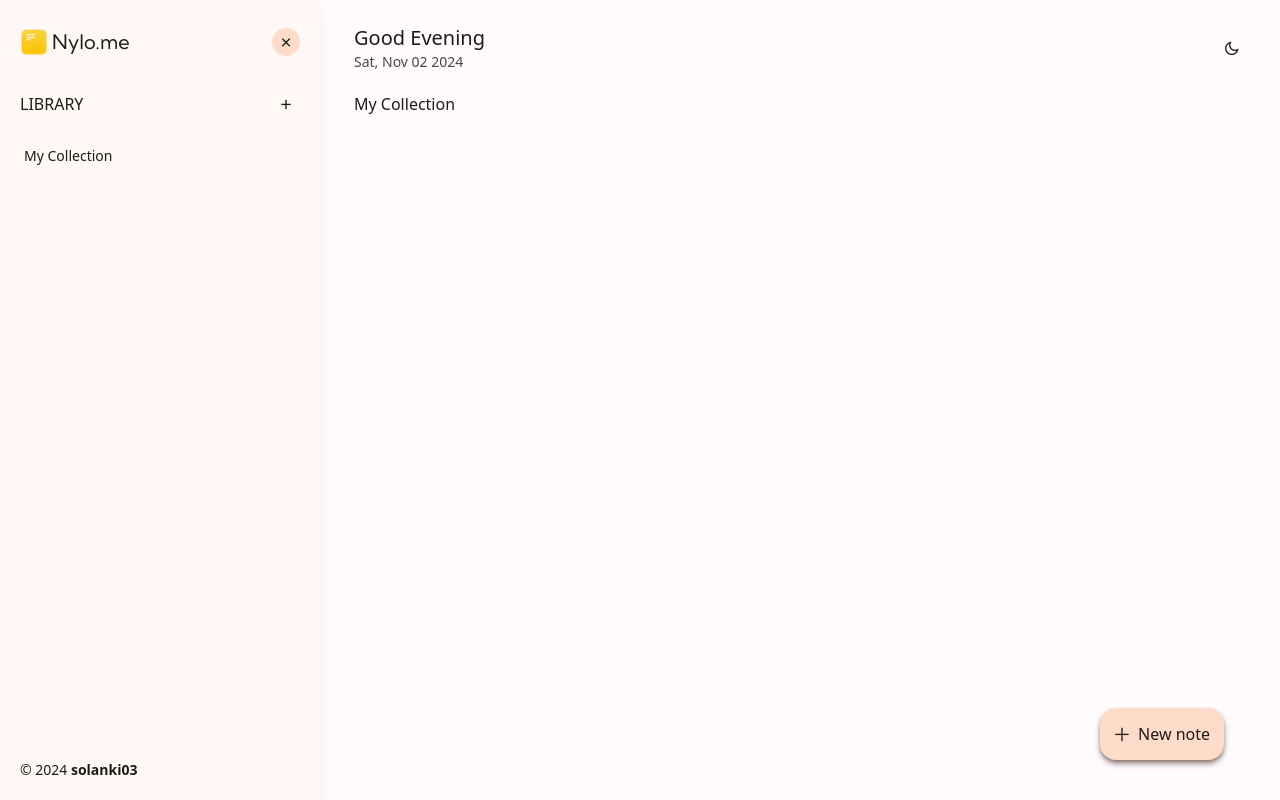
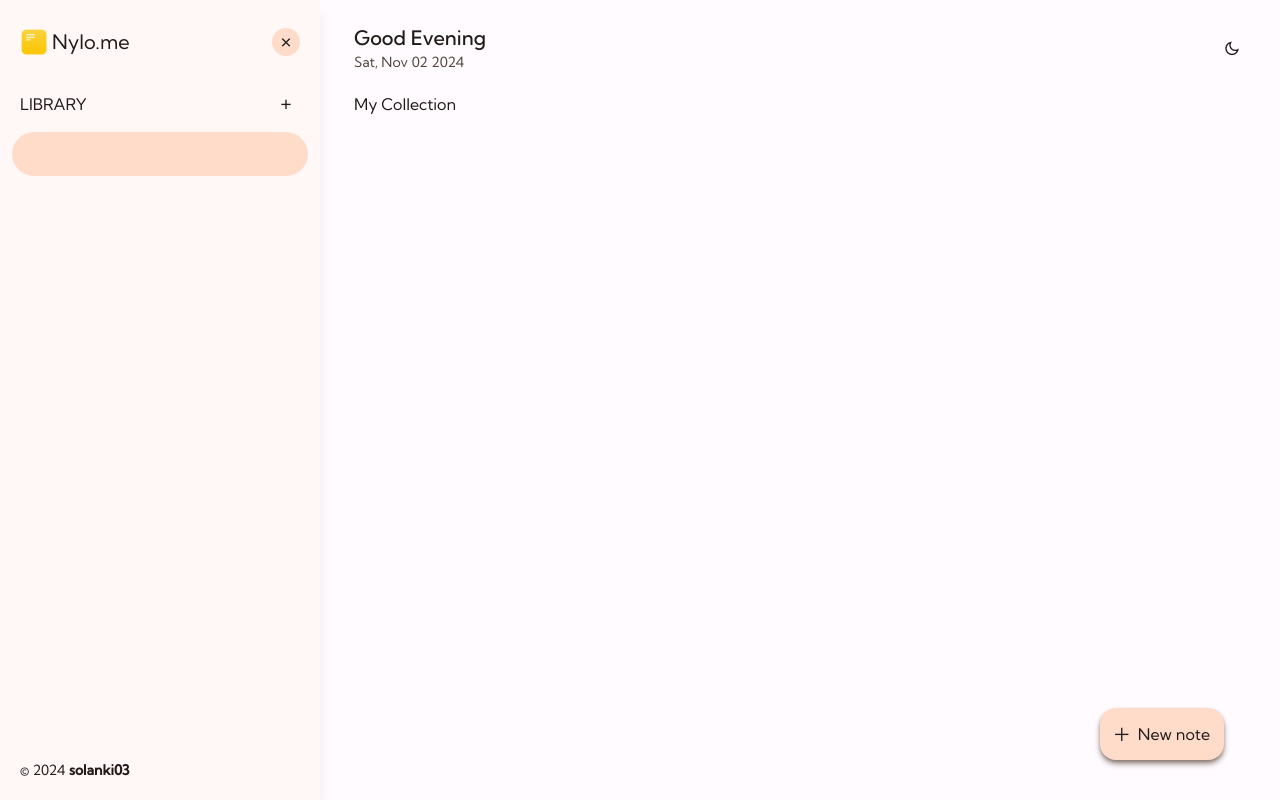
Before and after one commit to solanki03/Nylo.me, a website built with Vite: page index.html in a window 1280 px wide. Both pictures are taken after a click on the button 286 px from the left and 104 px from the top of the page. Built offline with nearby package versions, Linux system fonts and the light colour scheme.

Commit message:
Create new notebook field added

```diff
--- a/index.html
+++ b/index.html
@@ -21,7 +21,7 @@
   <link href="https://cdn.jsdelivr.net/npm/remixicon@4.2.0/fonts/remixicon.css" rel="stylesheet" />
 </head>
 
-<body class="bg-[#FFFBFF] text-[#201A18] lg:ps-[330px] dark:bg-[#201A18] dark:text-[#EDE0DB]">
+<body class="bg-[#FFFBFF] text-[#201A18] lg:ps-[330px] dark:bg-[#201A18] dark:text-[#EDE0DB] font-kumbhSans">
   <!-- Sidebar section start -->
   <header class="fixed top-0 left-0 w-80 z-20 h-screen py-5 px-3 bg-[#FFF8F6] dark:bg-[#201A18] shadow-lg transform -translate-x-full transition-transform duration-300 lg:translate-x-0" data-sidebar>
     <!-- logo section start -->
@@ -48,13 +48,13 @@
 
     <!-- my note collection section start -->
     <div class="overflow-y-auto h-screen" data-sidebar-list>
-      <div class="flex items-center justify-between p-3 rounded-3xl hover:bg-[#FFDBCA] hover:dark:bg-[#5C4032] hover-container">
-        <p class="text-sm">My Collection</p>
+      <!-- <div class="flex items-center justify-between p-3 rounded-3xl hover:bg-[#FFDBCA] hover:dark:bg-[#5C4032] hover-container">
+        <p class="text-sm" data-notebook-field>My Collection</p>
         <div>
-          <button class="ri-edit-line mr-5"></button>
-          <button class="ri-delete-bin-6-line"></button>
+          <button class="ri-edit-line mr-5" data-edit-btn></button>
+          <button class="ri-delete-bin-6-line" data-delete-btn></button>
         </div>
-      </div>
+      </div> -->
     </div>
     <!-- my note collection section end -->
 
@@ -126,7 +126,7 @@
 
     <!-- Create note button start-->
     <button
-      class="bg-[#FFDBCA] dark:bg-[#552100] dark:text-[#D7C2B9] p-3.5 rounded-2xl flex items-center shadow-[#85736B] dark:shadow-[#110d0b] shadow-md fixed bottom-4 right-4 z-10 hover:bg-[#D7C2B9] hover:dark:bg-[#783200] lg:bottom-10 lg:right-14">
+      class="bg-[#FFDBCA] dark:bg-[#552100] dark:text-[#D7C2B9] p-3.5 rounded-2xl flex items-center shadow-[#85736B] dark:shadow-[#110d0b] shadow-md fixed bottom-4 right-4 z-10 hover:bg-[#D7C2B9] hover:dark:bg-[#783200] lg:bottom-10 lg:right-14" data-note-create-btn>
       <i class="ri-add-large-line mr-2"></i> New note
     </button>
     <!-- Create note button end-->
--- a/js/app.js
+++ b/js/app.js
@@ -1,6 +1,6 @@
 'use strict';
 
-import { addEventOnElements, getGreetingMsg } from "./utils.js";
+import { addEventOnElements, getGreetingMsg, activeNotebook, makeElementEditable } from "./utils.js";
 
 // ----- Toggle Sidebar in small screen -----
 const $sideBar = document.querySelector('[data-sidebar]');
@@ -28,11 +28,30 @@ $currentDateElement.textContent = new Date().toDateString().replace(' ',', ');
 const $sidebarList = document.querySelector('[data-sidebar-list]');
 const $addNotebookbtn = document.querySelector('[data-add-notebook]');
 
-const showNootbookField = () =>{
+const showNotebookField = () => {
+    // Create a new note item   'bg-[#FFF8F6]', 'dark:bg-[#201A18]'
     const $item = document.createElement('div');
-    $item.classList.add('nav-item');
+    $item.classList.add('flex', 'items-center', 'justify-between', 'p-3', 'rounded-3xl',  'hover:bg-[#FFDBCA]', 'hover:dark:bg-[#5C4032]', 'hover-container');
 
-    $item.innerHTML = ``;
+    // Add content to the new note item
+    $item.innerHTML = `
+        <p class="text-sm" data-notebook-field></p>
+    `;
+
+    // Append the new item to the sidebar list
+    $sidebarList.appendChild($item);
+
+    const $itemField = $item.querySelector('[data-notebook-field]');
+
+    // Activate the newly created notebook and deactivate the previous one
+    activeNotebook.call($item);
+
+    // make notebook field editable and focus
+    makeElementEditable($itemField);
+
+    // when user pree "Enter" then create a notebook
+    $itemField.addEventListener('keydown', createNoteBook);
 }
 
-$addNotebookbtn.addEventListener('click', showNootbookField);
+// Attach event listener to the "add" button
+$addNotebookbtn.addEventListener('click', showNotebookField);
--- a/js/utils.js
+++ b/js/utils.js
@@ -1,13 +1,13 @@
 'use strict';
 
-const addEventOnElements = ($elements, eventType, callback) =>{
+const addEventOnElements = ($elements, eventType, callback) => {
     $elements.forEach($element => {
         $element.addEventListener(eventType, callback);
     });
 }
 
 // ----- displays a greeting message based on the current hour of the day -----
-const getGreetingMsg = (currentHour) =>{
+const getGreetingMsg = function (currentHour) {
     const greeting =
         currentHour < 5 ? 'Night' :
             currentHour < 12 ? 'Morning' :
@@ -19,7 +19,52 @@ const getGreetingMsg = (currentHour) =>{
     return `Good ${greeting}`;
 }
 
+let $lastActiveItem;
+/*
+const activeNotebook = function (item) {
+    // Deactivate the previously active item, if it exists
+    $lastActiveItem?.classList.remove('bg-[#FFDBCA]','dark:bg-[#5C4032]');
+
+    // Activate the current item
+    this.classList.add('bg-[#FFDBCA]','dark:bg-[#5C4032]');     // this: $item
+
+    // Update the last active item reference
+    $lastActiveItem = this;     // this: $item
+}
+*/
+
+const activeNotebook = function () {
+    // Deactivate the previously active item, if it exists
+    if ($lastActiveItem) {
+        $lastActiveItem.classList.remove('bg-[#FFDBCA]', 'dark:bg-[#5C4032]');
+        $lastActiveItem.style.backgroundColor = ''; // Reset inline style
+    }
+
+    // Check if dark mode is active
+    const isDarkMode = document.documentElement.classList.contains('dark');
+
+    // Apply the appropriate background class
+    if (isDarkMode) {
+        this.classList.add('dark:bg-[#5C4032]');
+        this.style.backgroundColor = '#5C4032'; // Apply inline style for dark mode
+    } else {
+        this.classList.add('bg-[#FFDBCA]');
+        this.style.backgroundColor = '#FFDBCA'; // Apply inline style for light mode
+    }
+
+    // Update the last active item reference
+    $lastActiveItem = this;
+};
+
+
+const makeElementEditable = function ($element) {
+    $element.setAttribute('contenteditable', true);
+    $element.focus();
+};
+
 export {
     addEventOnElements,
-    getGreetingMsg
-}
+    getGreetingMsg,
+    activeNotebook,
+    makeElementEditable
+};
```
Lines whose indentation alone changed are shown as unchanged.
